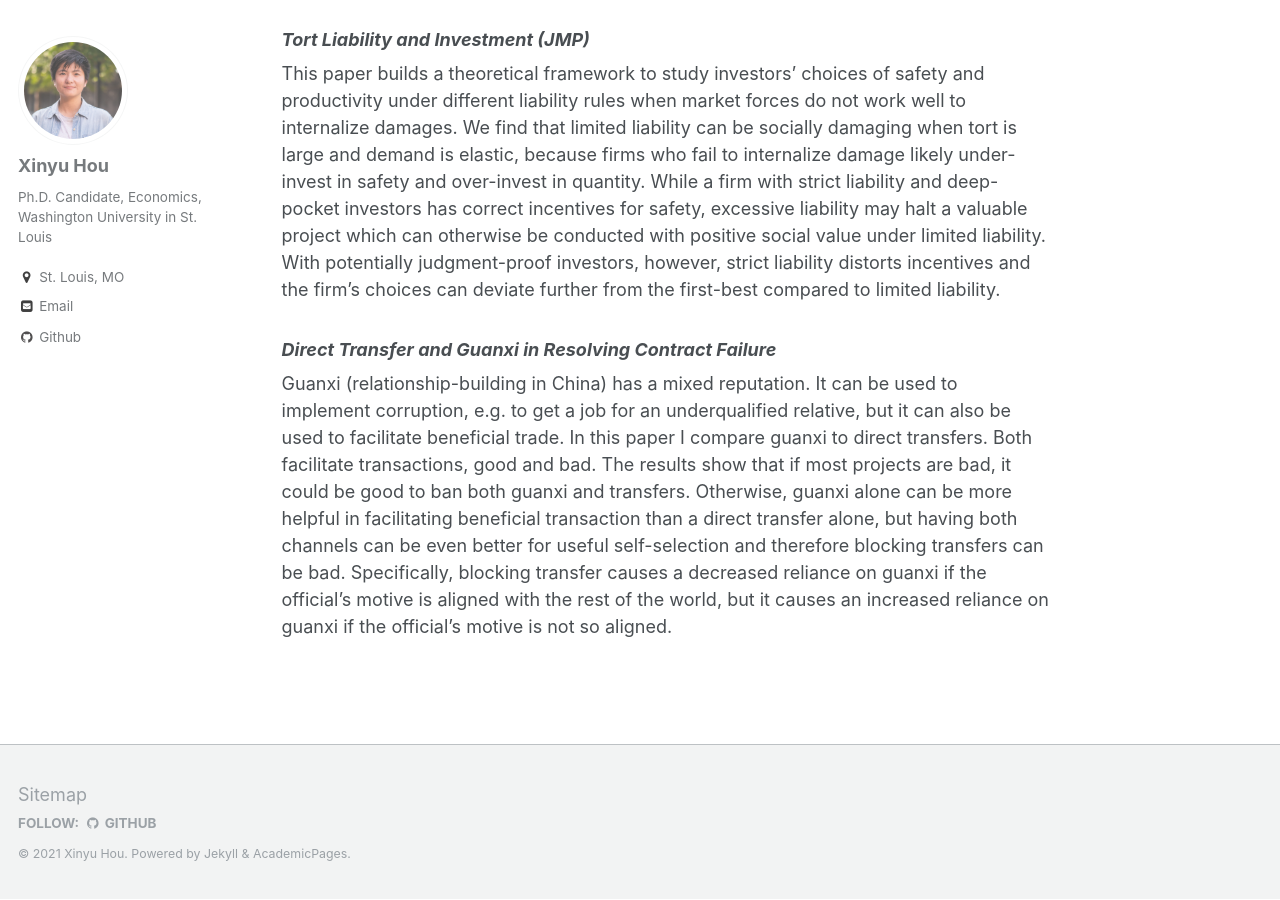
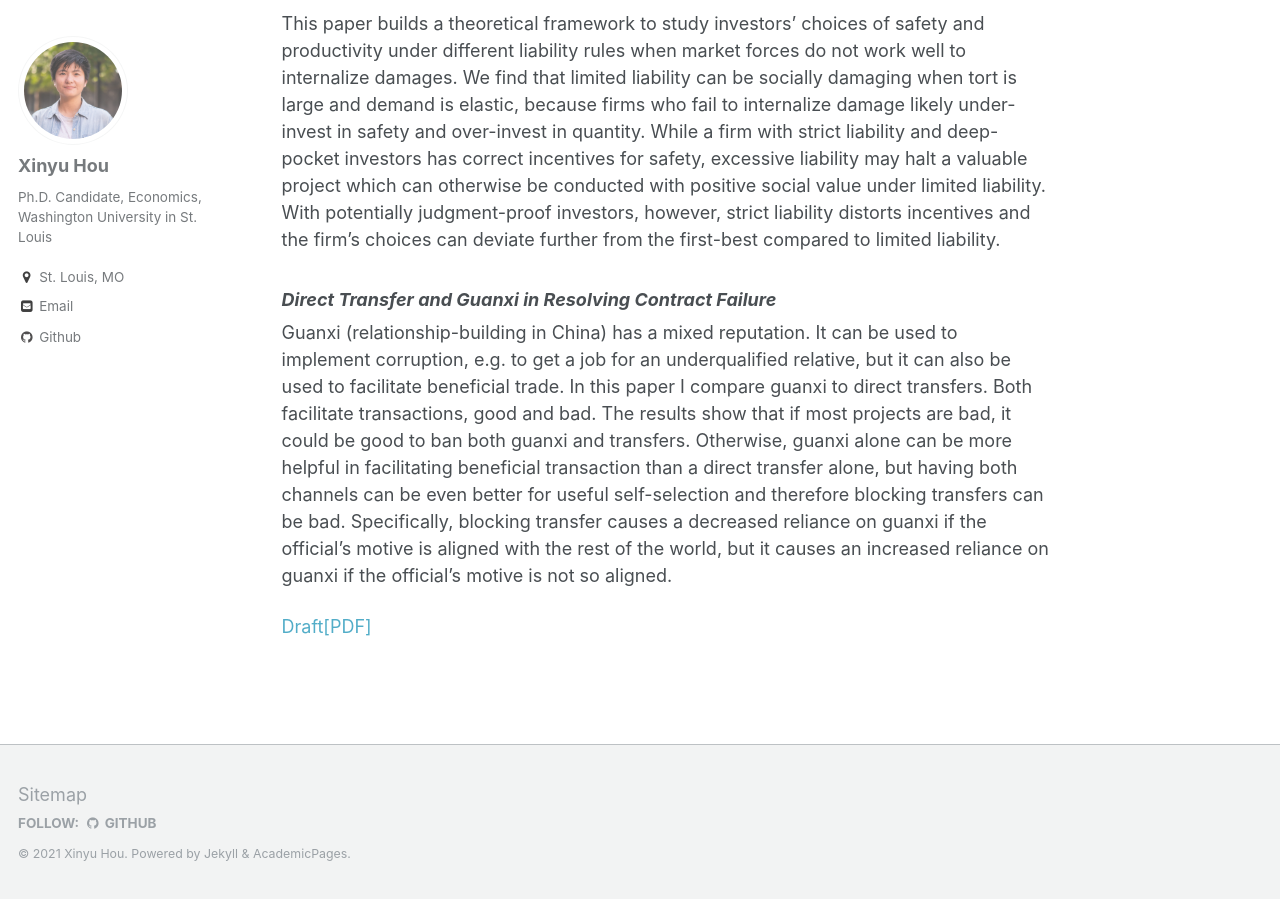
Before and after one commit to xinyuhou94/xinyuhou94.github.io, a Jekyll site: the page built from _pages/about.md, in a window 1280 px wide and 900 px high, scrolled down 1257 px. Built offline with Jekyll 4.4.1, drawn with Linux system fonts in a browser that asks for light colours.

Commit message:
Update about.md

```diff
--- a/_pages/about.md
+++ b/_pages/about.md
@@ -23,10 +23,8 @@ redirect_from:
 New U.S. bankruptcy laws exempt repos and derivatives from the automatic stay and clawbacks, giving them “superpriority” over claims resolved in bankruptcy. Motivated by the new laws, we study gambling by firms. We find that gambling can be understood from two polar cases. _“Gambling for redemption”_ preserves firms’ continuation value more often without hurting bondholders, while _“gambling for ripoff”_ destroys firms’ continuation value most of the time, benefiting owners at the expense of bondholders. If anticipated, the ability to gamble at large scale (possibly due to superpriority) impairs borrowing capacity and reduces the equity value of the firm.
 
 [Poster[PDF]](http://xinyuhou94.github.io/files/GRRsp_poster.pdf)
-
 <!-- <embed src="http://xinyuhou94.github.io/files/GRRsp_poster.pdf" width="650" height="1800" type='application/pdf'> -->
 [Preliminary draft[PDF]](http://xinyuhou94.github.io/files/GRRsp210923.pdf)
-
 <!-- <embed src="http://xinyuhou94.github.io/files/GRRsp210923.pdf" width="650" height="1800" type='application/pdf'> -->
 
 
@@ -37,3 +35,6 @@ This paper builds a theoretical framework to study investors' choices of safety
 ### _Direct Transfer and Guanxi in Resolving Contract Failure_
 
 Guanxi (relationship-building in China) has a mixed reputation. It can be used to implement corruption, e.g. to get a job for an underqualified relative, but it can also be used to facilitate beneficial trade. In this paper I compare guanxi to direct transfers. Both facilitate transactions, good and bad. The results show that if most projects are bad, it could be good to ban both guanxi and transfers. Otherwise, guanxi alone can be more helpful in facilitating beneficial transaction than a direct transfer alone, but having both channels can be even better for useful self-selection and therefore blocking transfers can be bad. Specifically, blocking transfer causes a decreased reliance on guanxi if the official's motive is aligned with the rest of the world, but it causes an increased reliance on guanxi if the official's motive is not so aligned.
+
+[Draft[PDF]](http://xinyuhou94.github.io/files/GuanxiTransfer_20201006.pdf)
+<!-- <embed src="http://xinyuhou94.github.io/files/GuanxiTransfer_20201006.pdf" width="650" height="1800" type='application/pdf'> -->
```
